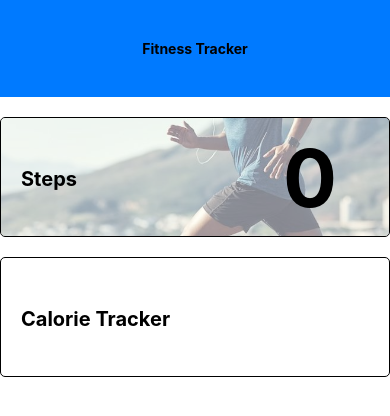
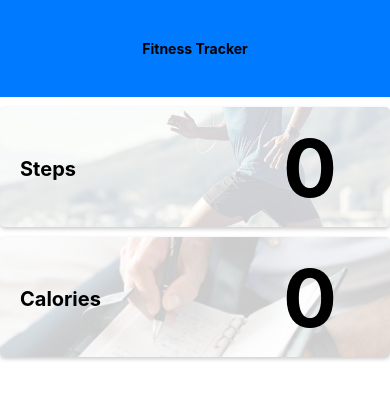
Before and after one commit to momiah/fitness-tracker, a React Native app: screen / in a window 390 px wide. Shown: the top 416 px of the page. Built offline with nearby package versions, Linux system fonts and the light colour scheme.

Commit message:
CalorieCounter Update

```diff
--- a/App.js
+++ b/App.js
@@ -7,6 +7,7 @@ const App = () => {
   const [showStepCounter, setShowStepCounter] = useState(false);
   const [showCalorieTracker, setShowCalorieTracker] = useState(false);
   const [steps, setSteps] = useState(0);
+  const [calories, setCalories] = useState(0);
 
 
   const handleToggleStepCounter = () => {
@@ -22,12 +23,16 @@ const App = () => {
     setShowStepCounter(false);
   };
 
+  const handleCalorieChange = (newCalories) => {
+    setCalories(newCalories);
+  };
+
   return (
     <View style={styles.container}>
       <View style={styles.header}>
         <Text style={styles.header}>Fitness Tracker</Text>
       </View>
-
+      {/* Step Counter */}
       <View style={[styles.content, showStepCounter && styles.activeContent]}>
         {showStepCounter ? <Text style={styles.back} onPress={handleToggleStepCounter}>⇐</Text>
           : <Text style={styles.title} onPress={handleToggleStepCounter}>Steps </Text>}
@@ -35,12 +40,13 @@ const App = () => {
         {!showStepCounter && <Image source={require('./assets/running.jpeg')} style={styles.image} />}
         {showStepCounter && <StepCounterComponent onStepsChange={handleStepsChange} />}
       </View>
-
+      {/* Calorie Counter */}
       <View style={[styles.content, showCalorieTracker && styles.activeContent]}>
-        <Text style={styles.title} onPress={handleToggleCalorieTracker}>
-          Calorie Tracker
-        </Text>
-        {showCalorieTracker && <CalorieTracker />}
+        {showCalorieTracker ? <Text style={styles.back} onPress={handleToggleCalorieTracker}>⇐</Text>
+          : <Text style={styles.title} onPress={handleToggleCalorieTracker}>Calories </Text>}
+        {showCalorieTracker ? '' : <Text style={styles.score}>{calories}</Text>}
+        {!showCalorieTracker && <Image source={require('./assets/caloriecounter.jpeg')} style={styles.image} />}
+        {showCalorieTracker && <CalorieTracker onCaloriesChange={handleCalorieChange} />}
       </View>
     </View>
   );
@@ -58,17 +64,25 @@ const styles = StyleSheet.create({
     fontWeight: 'bold',
   },
   content: {
-    marginTop: 20,
+    marginTop: 10,
     justifyContent: 'center',
     alignItems: 'center',
-    borderWidth: 1,
-    borderColor: 'black',
     paddingHorizontal: 20,
     paddingVertical: 10,
     borderRadius: 5,
     height: 120,
-    overflow: 'hidden'
+    overflow: 'hidden',
+    borderColor: '#000',
+    shadowColor: '#000',
+    shadowOpacity: 0.2,
+    shadowOffset: {
+      width: 0,
+      height: 2,
+    },
+    shadowRadius: 4,
   },
+
+
   activeContent: {
     backgroundColor: 'white',
     height: '25%',
@@ -89,7 +103,7 @@ const styles = StyleSheet.create({
     position: 'absolute',
     width: 400,
     height: 400,
-    opacity: 0.5,
+    opacity: 0.2,
     justifyContent: 'center',
     alignItems: 'center',
 
--- a/components/CalorieTracker.js
+++ b/components/CalorieTracker.js
@@ -1,45 +1,45 @@
 import React, { useState } from 'react';
 import { View, Text, TextInput, TouchableOpacity, StyleSheet, Image } from 'react-native';
 
-const StepCounterComponent = ({ onStepsChange }) => {
-    const [steps, setSteps] = useState(0);
-    const [inputSteps, setInputSteps] = useState('');
+const CalorieTracker = ({ onCaloriesChange }) => {
+    const [Calories, setCalories] = useState(0);
+    const [inputCalories, setInputCalories] = useState('');
 
     const handleInputChange = (text) => {
-      setInputSteps(text);
+      setInputCalories(text);
     };
 
-    const handleAddSteps = () => {
-      const parsedSteps = parseInt(inputSteps, 10);
-      if (!isNaN(parsedSteps)) {
-        setSteps(steps + parsedSteps);
-        setInputSteps('');
-        onStepsChange(steps + parsedSteps);
+    const handleAddCalories = () => {
+      const parsedCalories = parseInt(inputCalories, 10);
+      if (!isNaN(parsedCalories)) {
+        setCalories(Calories + parsedCalories);
+        setInputCalories('');
+        onCaloriesChange(Calories + parsedCalories);
       }
     };
 
-    const handleResetSteps = () => {
-      setSteps(0);
-      setInputSteps('');
-      onStepsChange(0);
+    const handleResetCalories = () => {
+      setCalories(0);
+      setInputCalories('');
+      onCaloriesChange(0);
     };
 
     return (
       <View style={styles.container}>
         <Image source={require('../assets/running.jpeg')}/>
-        <Text style={styles.text}>Steps: {steps}</Text>
+        <Text style={styles.text}>Calories: {Calories}</Text>
         <TextInput
           style={styles.input}
           keyboardType="numeric"
-          placeholder="Enter steps"
-          value={inputSteps}
+          placeholder="Enter Calories"
+          value={inputCalories}
           onChangeText={handleInputChange}
         />
         <View style={styles.buttonContainer}>
-          <TouchableOpacity style={styles.button} onPress={handleAddSteps}>
-            <Text style={styles.buttonText}>Add Steps</Text>
+          <TouchableOpacity style={styles.button} onPress={handleAddCalories}>
+            <Text style={styles.buttonText}>Add Calories</Text>
           </TouchableOpacity>
-          <TouchableOpacity style={styles.button} onPress={handleResetSteps}>
+          <TouchableOpacity style={styles.button} onPress={handleResetCalories}>
             <Text style={styles.buttonText}>Reset</Text>
           </TouchableOpacity>
         </View>
@@ -91,4 +91,4 @@ const styles = StyleSheet.create({
   }
 });
 
-export default StepCounterComponent;
+export default CalorieTracker;
```
Also changed, not shown: assets/caloriecounter.jpeg (added), assets/caloriecounter.png (added).
